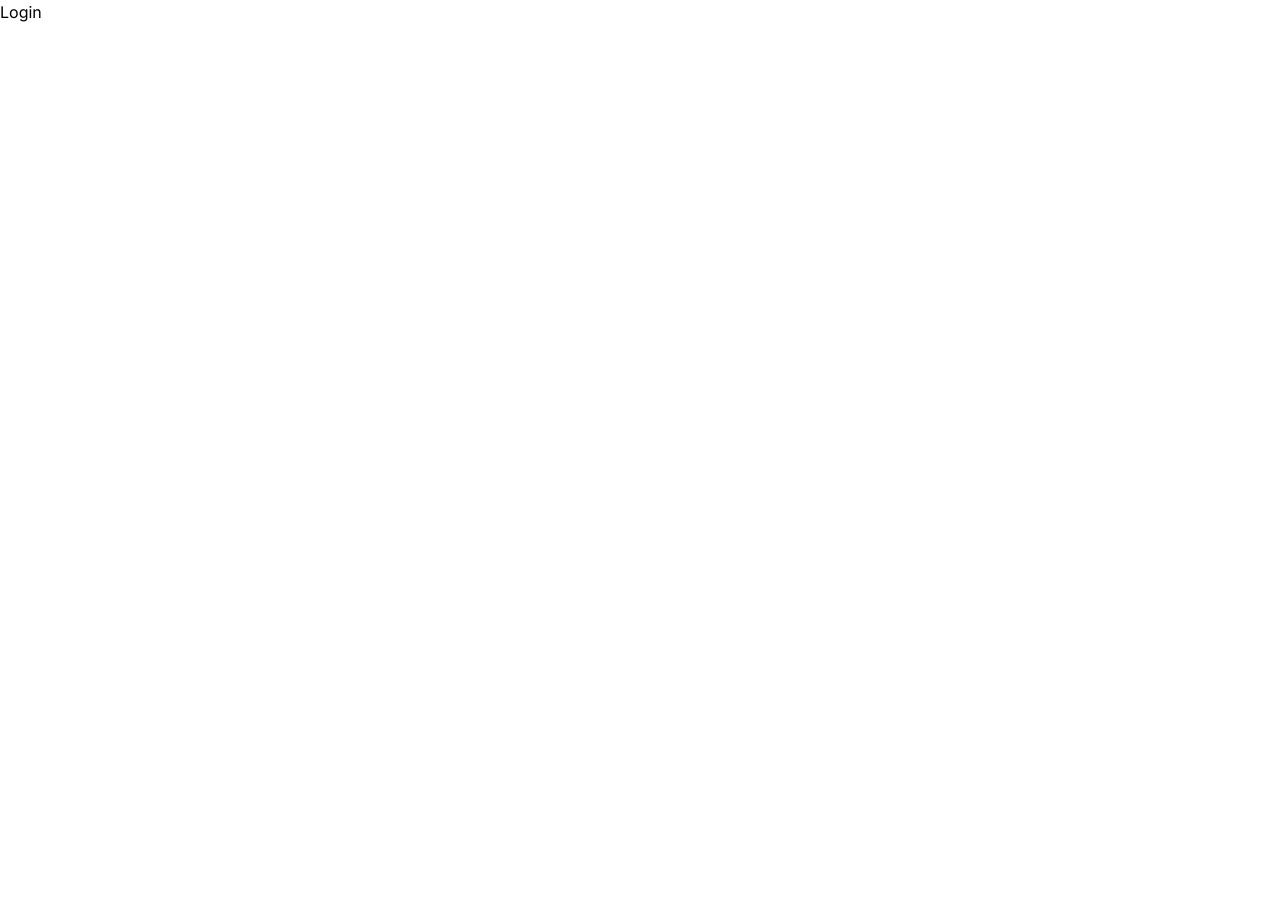
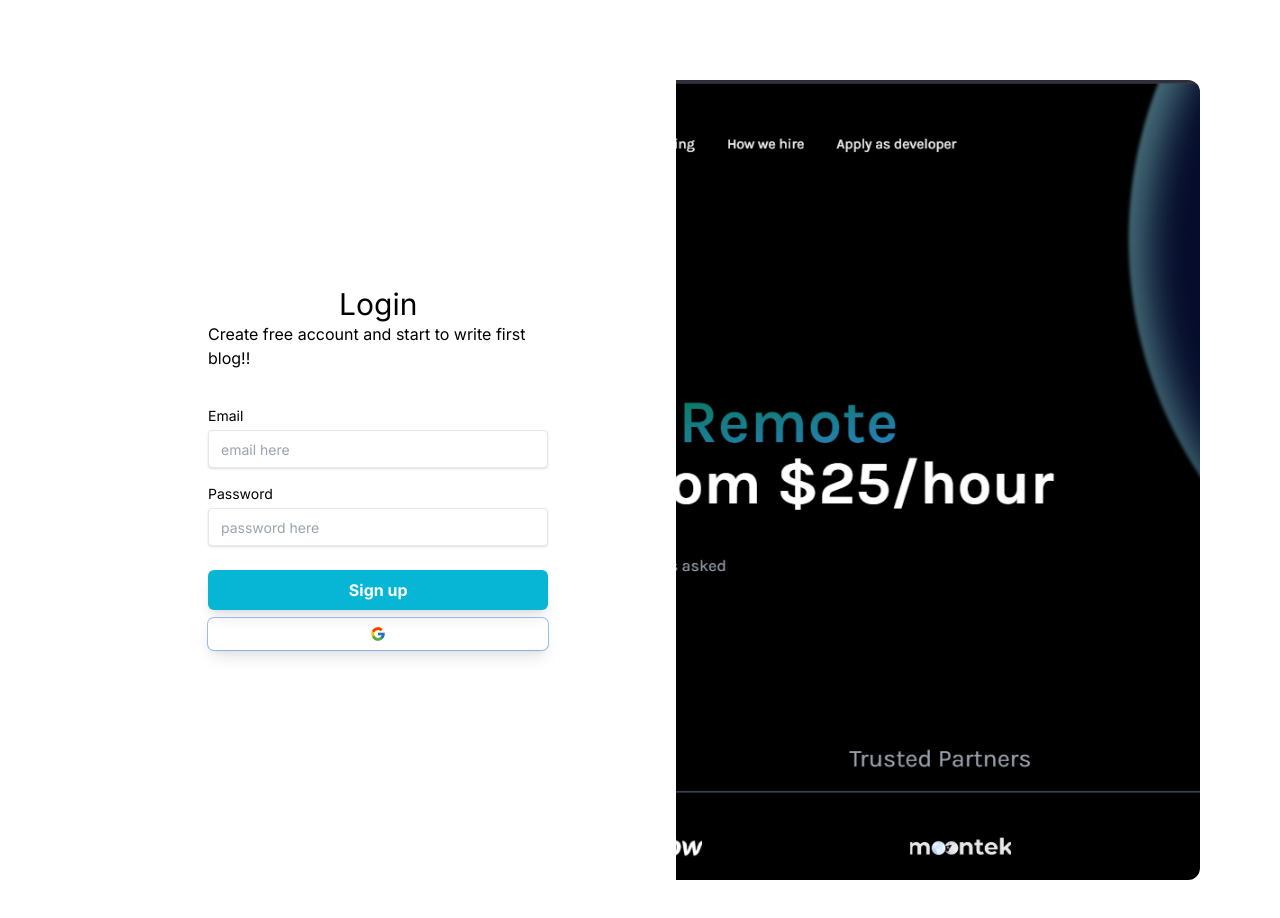
Before and after one commit to Abdulahadahmadi/codewithahad, a Next.js app: page /auth/login in a window 1280 px wide. Shown: the top 918 px of the page. Before the commit the page ends 800 px from the top, so only its background shows below. Built offline with nearby package versions, Linux system fonts and the light colour scheme.

Commit message:
add login page

```diff
--- a/app/auth/login/page.tsx
+++ b/app/auth/login/page.tsx
@@ -1,9 +1,126 @@
-import React from 'react'
+'use client'
 
-const page = () => {
-  return (
-    <div>Login</div>
-  )
+import { useState } from 'react';
+import Image from 'next/image';
+import Button from '../../components/Button';
+import { FcGoogle } from 'react-icons/fc';
+import Bg from '@/public/project4.png'
+import supabase from '@/lib/supabaseClient'
+
+interface Props {
+    userName: string;
+    email: string;
+    password: string;
 }
 
-export default page
+
+export default function Page({ }: Props) {
+  const [formData, setFormData] = useState<Props>({
+    userName: '',
+    email: '',
+    password: '',
+  });
+
+  const [formError, setFormError] = useState('');
+
+
+  const handleChange = async (event: any) => {
+    setFormData((prevFormData: any) => {
+      return {
+        ...prevFormData,
+        [event.target.name]: event.target.value,
+
+      }
+    })
+
+  };
+  console.log(formData, 'formData');
+
+  const handleSubmit = async (e: any) => {
+    e.preventDefault();
+    try {
+      const { data, error } = await supabase.auth.signUp(
+        {
+          email: formData.email,
+          password: formData.password,
+          options: {
+            data: {
+              userName: formData.userName
+            }
+          }
+        }
+      )
+      alert('Check your email for confirmation!');
+    } catch (error) {
+      alert(error)
+    }
+  };
+
+  const singUpWithGoogle = (e: any) => {
+    e.preventDefault();
+  }
+
+  return (
+    <div className="flex justify-center items-center py-20 mx-auto px-2 md:px-20">
+      {/* Register Section */}
+      <div className="w-full flex flex-row justify-center items-center  rounded-md">
+        <div className="flex flex-col justify-center md:justify-start my-auto pt-8 md:pt-0 px-8 md:px-24 lg:px-32">
+          <p className="text-center text-3xl">Login</p>
+          <p className="">Create free account and start to write first blog!!</p>
+          {/* form */}
+          <form className="flex flex-col pt-3 md:pt-5" onSubmit={handleSubmit}>
+            <div className="flex flex-col pt-4">
+              <label htmlFor="email" className="text-sm">
+                Email
+              </label>
+              <input
+                type="text"
+                id="email"
+                name='email'
+                value={formData.email}
+                onChange={handleChange}
+                placeholder="email here"
+                className="shadow appearance-none border rounded w-full py-2 px-3 text-gray-700 mt-1 leading-tight focus:outline-none focus:shadow-outline placeholder:text-sm"
+              />
+            </div>
+
+            <div className="flex flex-col pt-4">
+              <label htmlFor="password" className="text-sm">
+                Password
+              </label>
+              <input
+                type="password"
+                id="password"
+                name='password'
+                value={formData.password}
+                onChange={handleChange}
+                placeholder="password here"
+                className="shadow appearance-none border rounded w-full py-2 px-3 text-gray-700 mt-1 leading-tight focus:outline-none focus:shadow-outline placeholder:text-sm"
+              />
+            </div>
+          <div>
+            </div>
+            {/* Add similar input fields for email, password, and position */}
+            <div className='flex flex-col gap-2 my-6'>
+              <Button text='Sign up' />
+              <button onClick={singUpWithGoogle} className='flex justify-center items-center ring-1 hover:bg-cyan-700 text-white shadow-lg font-bold py-2 px-4 rounded-md w-full'>
+                <FcGoogle />
+              </button>
+            </div>
+          </form>
+        </div>
+      <div className="w-2/4">
+        <Image
+            className="object-cover w-full h-screen rounded-r-xl hidden md:block"
+            src={Bg}
+            alt="Background"
+            width={500}
+            height={600}
+        />
+      </div>
+      </div>
+
+      {/* Image Section */}
+    </div>
+  );
+}
```
